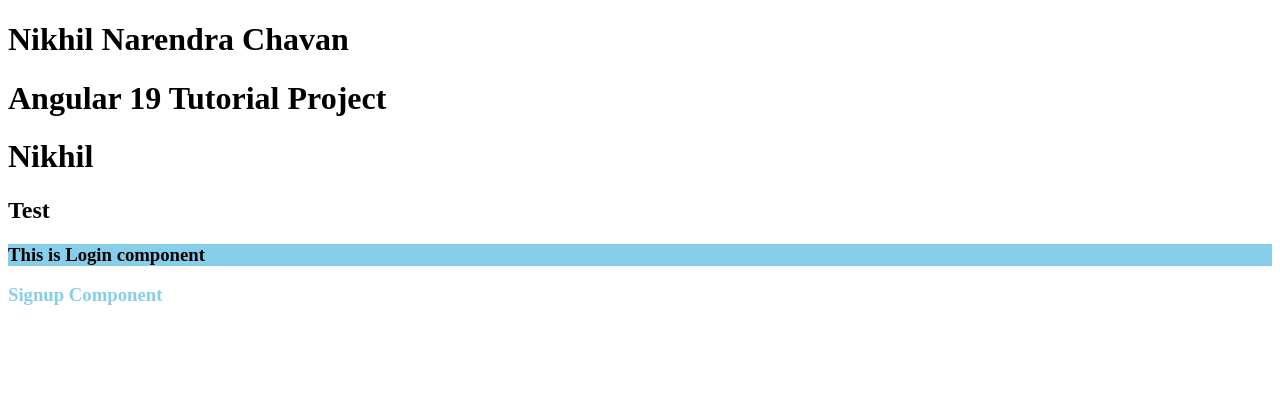
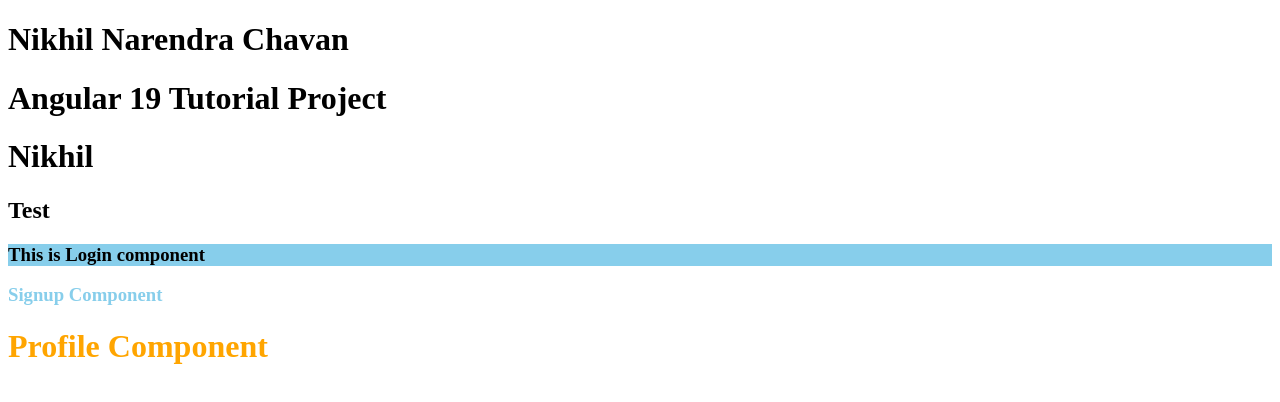
Before and after one commit to chavannikhil802/angular-19-tutorial, an Angular app: page / in a window 1280 px wide. Shown: the top 402 px of the page. Built offline with nearby package versions, Linux system fonts and the light colour scheme.

Commit message:
Adding code in ts file

```diff
--- a/src/app/app.component.html
+++ b/src/app/app.component.html
@@ -4,3 +4,4 @@
 <h2>Test</h2>
 <login></login>
 <app-signup></app-signup>
+<app-profile></app-profile>
--- a/src/app/app.component.ts
+++ b/src/app/app.component.ts
@@ -2,13 +2,15 @@
 import { RouterOutlet } from '@angular/router';
 import { LoginComponent } from './login/login.component';
 import { SignupComponent } from './signup/signup.component';
+import { ProfileComponent } from './profile/profile.component';
 
 @Component({
   selector: 'app-root',
   imports: [
     RouterOutlet,
     LoginComponent,
-    SignupComponent
+    SignupComponent,
+    ProfileComponent
   ],
   templateUrl: './app.component.html',
   styleUrl: './app.component.css'
--- a/src/app/profile/profile.component.ts
+++ b/src/app/profile/profile.component.ts
@@ -0,0 +1,9 @@
+import { Component } from "@angular/core";
+
+@Component({
+    selector: 'app-profile',
+    template: '<h1>Profile Component</h1>',
+    styles: 'h1 { color: orange }'
+})
+
+export class ProfileComponent {}
```
